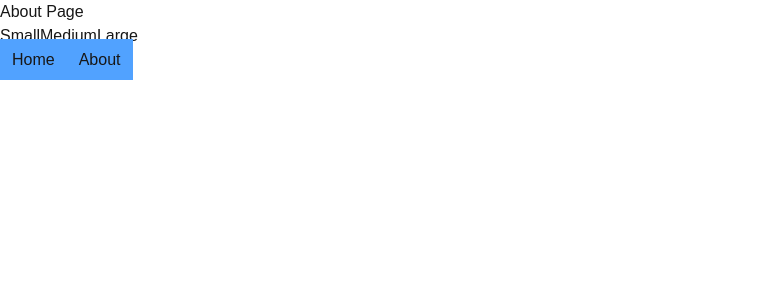
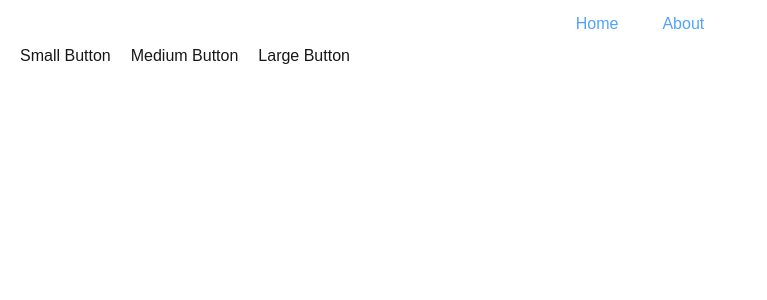
Before and after one commit to Sozi-source/alx-project-0x02-setup, a Next.js app in the folder alx-project-0x02/: page /about in a window 1280 px wide. Shown: the top 300 px of the page, without its empty margins (0-767 px from the left). Built offline with nearby package versions, Linux system fonts and the light colour scheme.

Commit message:
style the button

```diff
--- a/alx-project-0x02/components/layout/Header.tsx
+++ b/alx-project-0x02/components/layout/Header.tsx
@@ -5,9 +5,11 @@ import Link from "next/link";
 const Header: React.FC =()=>{
 
     return(
-        <header>
-        <Link href= '/home' className="bg-blue-400 p-3">Home</Link>
-        <Link href= '/about' className="bg-blue-400 p-3" >About</Link>
+        <header className="fixed top-0 w-full z-50 bg-white text-blue-400">
+        <div className="flex items-center justify-center gap-5">
+            <Link href= '/home' className="p-3">Home</Link>
+            <Link href= '/about' className="p-3" >About</Link>
+        </div>
         </header>
     )
 }
--- a/alx-project-0x02/pages/about.tsx
+++ b/alx-project-0x02/pages/about.tsx
@@ -1,16 +1,17 @@
 import React from "react";
+import Button from "@/components/common/Button";
 
 const About: React.FC =()=>{
     return(
         <div>
             <h1>About Page</h1>
 
-            <div>
-                <button>Small</button>
+            <div className="flex items-center gap-5 p-5">
+                <Button size ="small" shape = "rounded-sm"className="bg-blue-300 text-white border border-solid-gray-500">Small Button</Button>
 
-                <button>Medium</button>
+                <Button size ="medium" shape = "rounded-md"className="bg-blue-300 text-white border border-solid-gray-500">Medium Button</Button>
 
-                <button> Large</button>
+                <Button size ="large" shape = "rounded-full"className="bg-blue-300 text-white border border-solid-gray-500"> Large Button</Button>
             </div>
         </div>
     )
```
